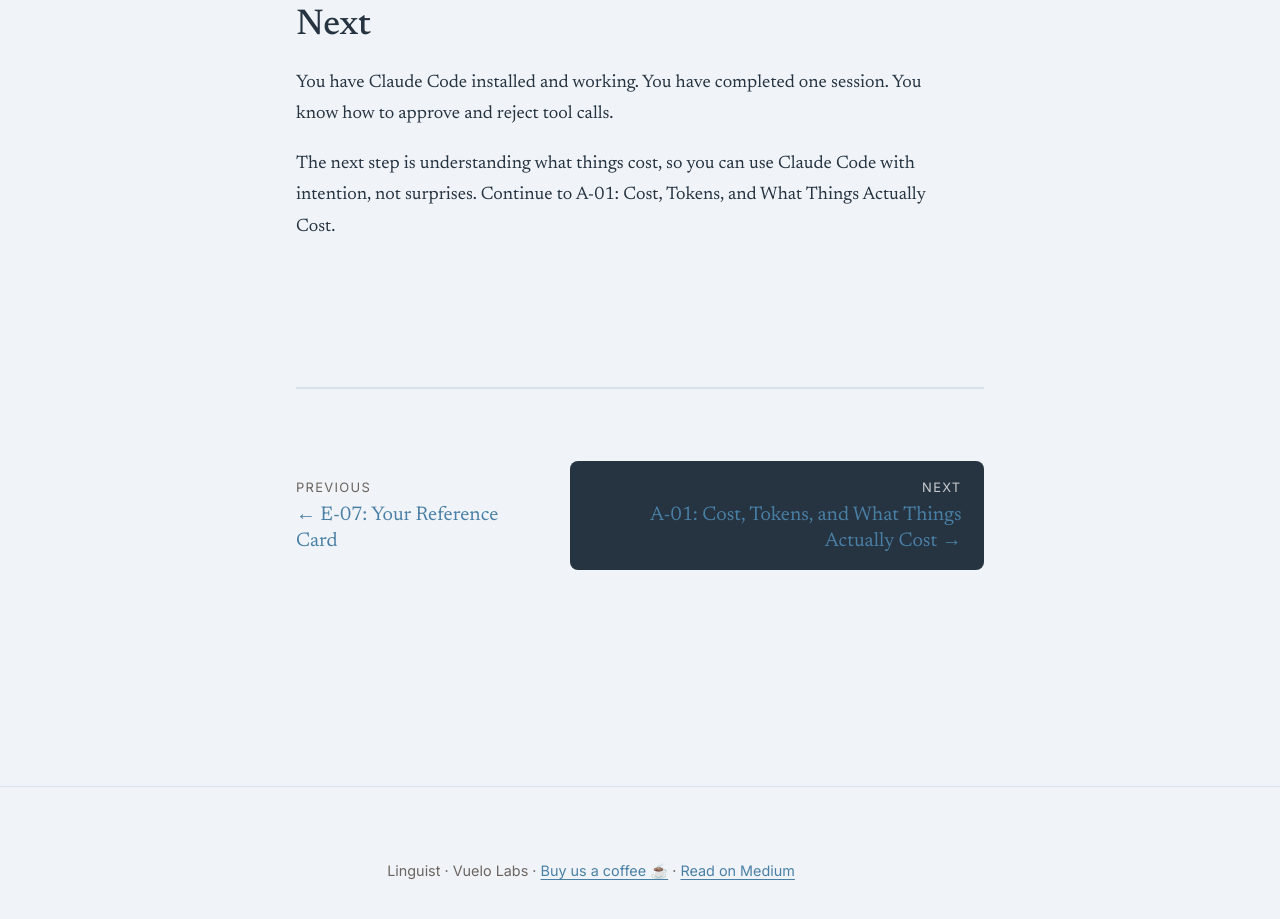
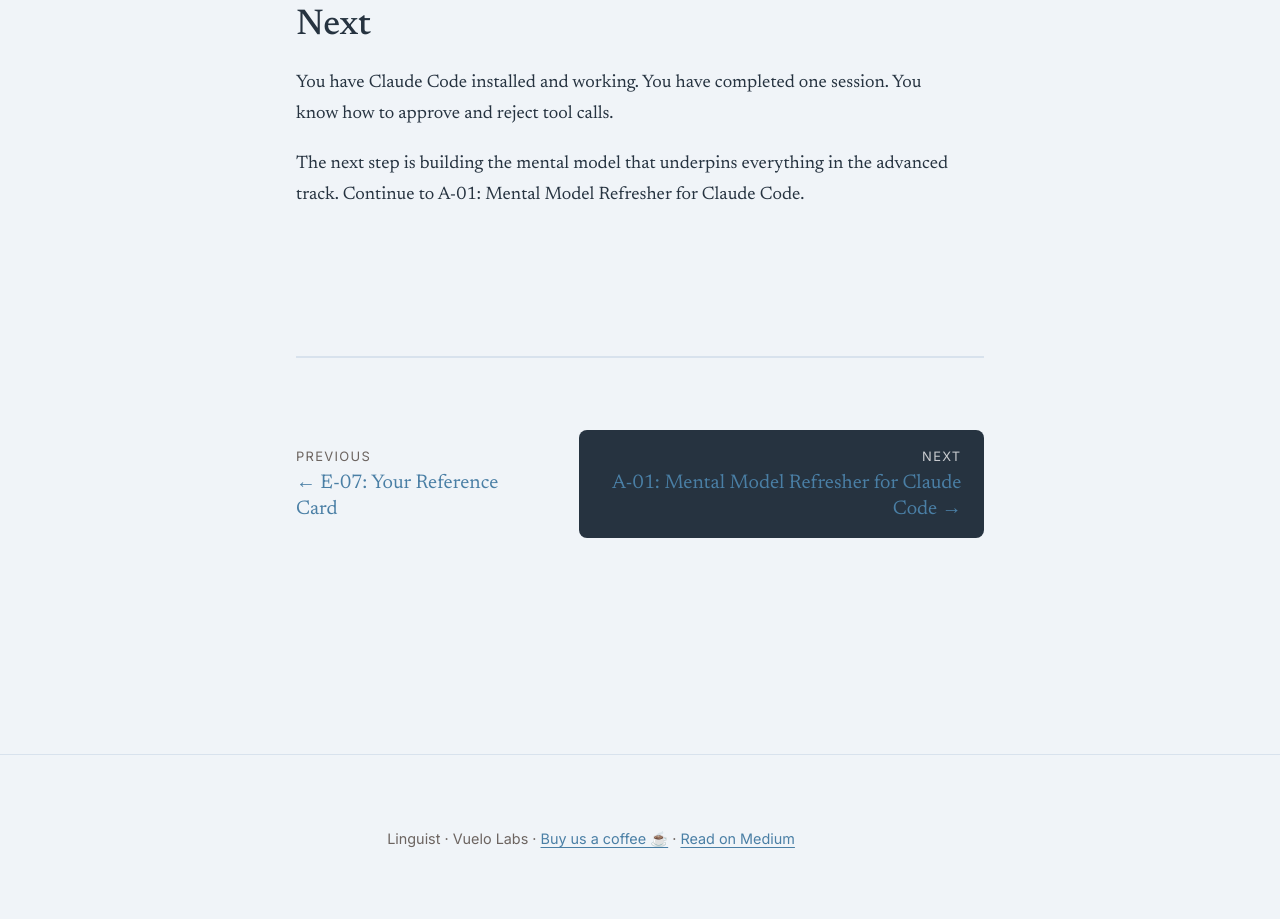
Before and after one commit to vuelo-labs/linguist, a website: page course/a/00/index.html in a window 1280 px wide. Shown: the part 6382-7301 px from the top of the page. Drawn offline with Linux system fonts and the light colour scheme.

Commit message:
Step 4: update A-00 next link — now points to Mental Model (new A-01)

```diff
--- a/course/a/00/index.html
+++ b/course/a/00/index.html
@@ -191,7 +191,7 @@
 
         <p>You have Claude Code installed and working. You have completed one session. You know how to approve and reject tool calls.</p>
 
-        <p>The next step is understanding what things cost, so you can use Claude Code with intention, not surprises. Continue to A-01: Cost, Tokens, and What Things Actually Cost.</p>
+        <p>The next step is building the mental model that underpins everything in the advanced track. Continue to A-01: Mental Model Refresher for Claude Code.</p>
 
         <nav class="module-pagination">
           <a href="/course/e/07" class="module-pagination-prev">
@@ -201,7 +201,7 @@
           <span class="module-pagination-spacer"></span>
           <a href="/course/a/01" class="module-pagination-next">
             <span class="module-pagination-label">Next</span>
-            <span class="module-pagination-title">A-01: Cost, Tokens, and What Things Actually Cost →</span>
+            <span class="module-pagination-title">A-01: Mental Model Refresher for Claude Code →</span>
           </a>
         </nav>
 
```
